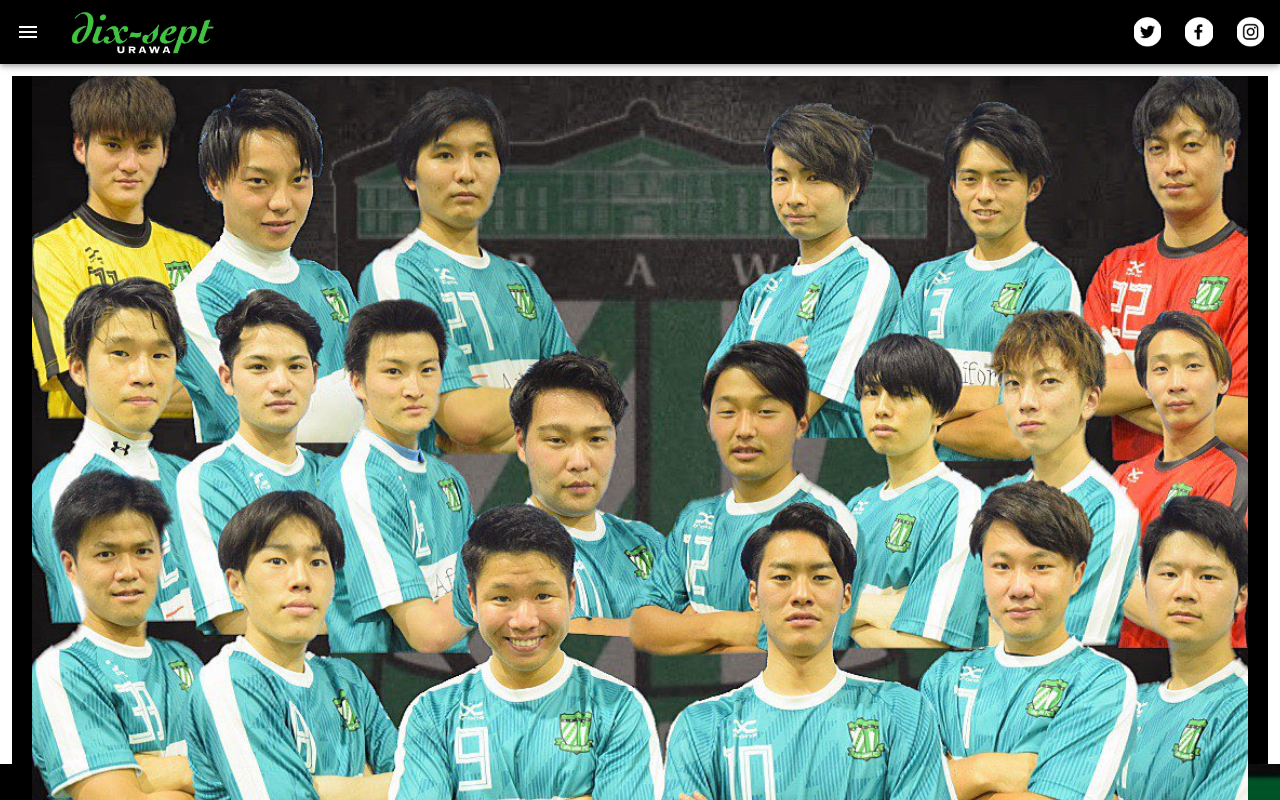
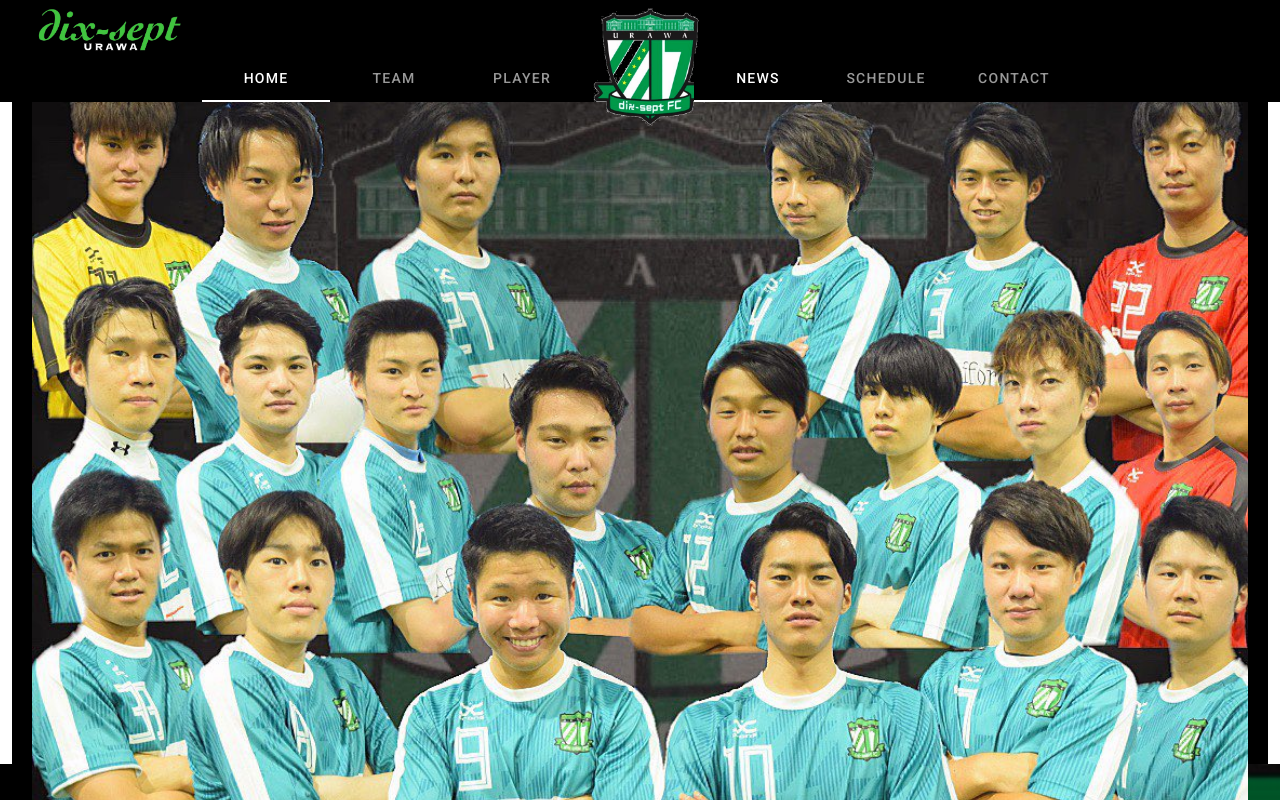
Before and after one commit to tetsuooooo/dixceptOfficeial, a Vue app in the folder dixceptOfficial/clientapp/: page / in a window 1280 px wide. Shown: the top 800 px of the page. Built offline with nearby package versions, Linux system fonts and the light colour scheme.

Commit message:
[update] ヘッダーレイアウト修正

```diff
--- a/dixceptOfficial/clientapp/src/App.vue
+++ b/dixceptOfficial/clientapp/src/App.vue
@@ -34,6 +34,9 @@
     .container {
         max-width: 100vw;
         padding: 0px;
+    }
+    .bg_color_black {
+        background-color: black !important;
     }
     /* 選手紹介css scopedを使用すると[data-nnn]つけられて適用されなくなるのであえてグローバルに書く */
     .player_bg {
--- a/dixceptOfficial/clientapp/src/components/Header.vue
+++ b/dixceptOfficial/clientapp/src/components/Header.vue
@@ -1,22 +1,39 @@
 <template>
     <div>
+        <header>
             <v-app-bar app dark class="bg_color">
-            <v-app-bar-nav-icon @click="drawer = true"></v-app-bar-nav-icon>
-            <v-row justify="space-between" align="center" class="hidden-xs-only">
-                <v-col cols="10" md="2">
+                <v-app-bar-nav-icon @click="drawer = true" class="d-block d-sm-none"></v-app-bar-nav-icon>
+                <v-row>
+                    <v-col cols="2">
                         <v-img :src="require('../assets/dixsept_header_label.jpg')" height="50" aspect-ratio="2" contain></v-img>
                     </v-col>
-                <v-col cols="2">
-                    <v-row justify="end" align="center">
-                        <v-col cols="3" v-for="(sns, key, index) in snsContent" :key="index" class="sns_hover">
-                            <a :href="sns.url" target="_blank">
-                                <v-img :src="require(`../assets/${sns.src}`)" width="30" height="30"></v-img>
-                            </a>
+                </v-row>
+                <v-row>
+                    <v-col cols="12" class="padding_none">
+                        <v-row justify="center" align-content="center" class="bg_color_black">
+                            <v-col cols="5" class="padding_none text-right">
+                                <v-tabs class="sample">
+                                    <v-tab>Home</v-tab>
+                                    <v-tab>Team</v-tab>
+                                    <v-tab>Player</v-tab>
+                                </v-tabs>
+                            </v-col>
+                            <v-col cols="1" class="padding_none bg_color_black">
+                                <v-col cols="12" class="padding_none logo_img"></v-col>
+                            </v-col>
+                            <v-col cols="5" class="padding_none">
+                                <v-tabs>
+                                    <v-tab>News</v-tab>
+                                    <v-tab>Schedule</v-tab>
+                                    <v-tab>Contact</v-tab>
+                                    <v-spacer></v-spacer>
+                                </v-tabs>
                             </v-col>
                         </v-row>
                     </v-col>
                 </v-row>
             </v-app-bar>
+        </header>
         <!-- サイドバー -->
         <v-navigation-drawer v-model="drawer"
                              fixed
@@ -75,10 +92,45 @@
     })
 </script>
 
-<style scoped>
+<style>
+
     .sns_hover:hover {
         opacity: 0.5; /* 透過率50% */
         transition: 0.2s; /* 0.2秒アニメーション */
         -webkit-transition: 0.2s;
     }
+
+    .header_area {
+        height: 200px;
+    }
+    /* ヘッダを二段にするために無理やりcssを変更しています */
+    /* TODO: 正規の方法があったら変更する */
+    .v-toolbar__content, .v-toolbar__extension {
+        display: block !important;
+        padding: none !important;
+    }
+    .v-slide-group__content{
+        justify-content: flex-end !important;
+    }
+    .v-tab{
+        width: 10vw;
+    }
+    .theme--dark{
+        background-color: black !important;
+    }
+    /* ヘッダーロゴ設定 */
+    .logo_img{
+        position: absolute;
+    }
+    .logo_img::after{
+        content: '';
+        display: inline-block;
+        position: relative;
+        width: 10vw;
+        height: 18vh;
+        top: -7vh;
+        left: 0px;
+        background-image: url("../assets/dixsept_header_logo.png");
+        background-size: contain;
+    }
 </style>
--- a/dixceptOfficial/clientapp/src/views/Home.vue
+++ b/dixceptOfficial/clientapp/src/views/Home.vue
@@ -38,9 +38,6 @@
 </script>
 
 <style scoped>
-    .bg_color_black {
-        background-color: black !important;
-    }
     .main_img{
         height: 700px;
     }
```
Lines whose indentation alone changed are shown as unchanged.
